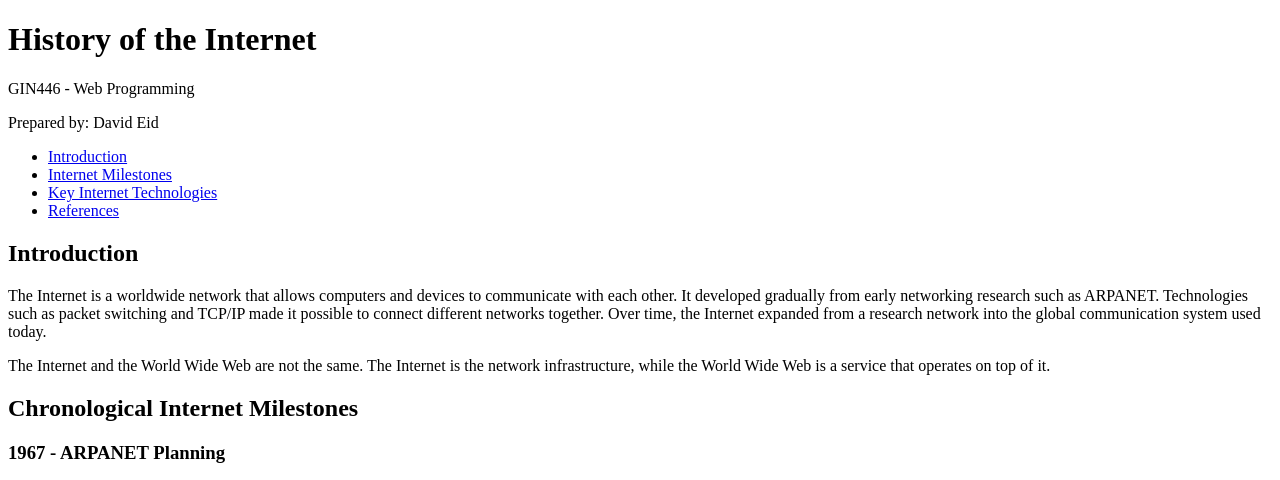
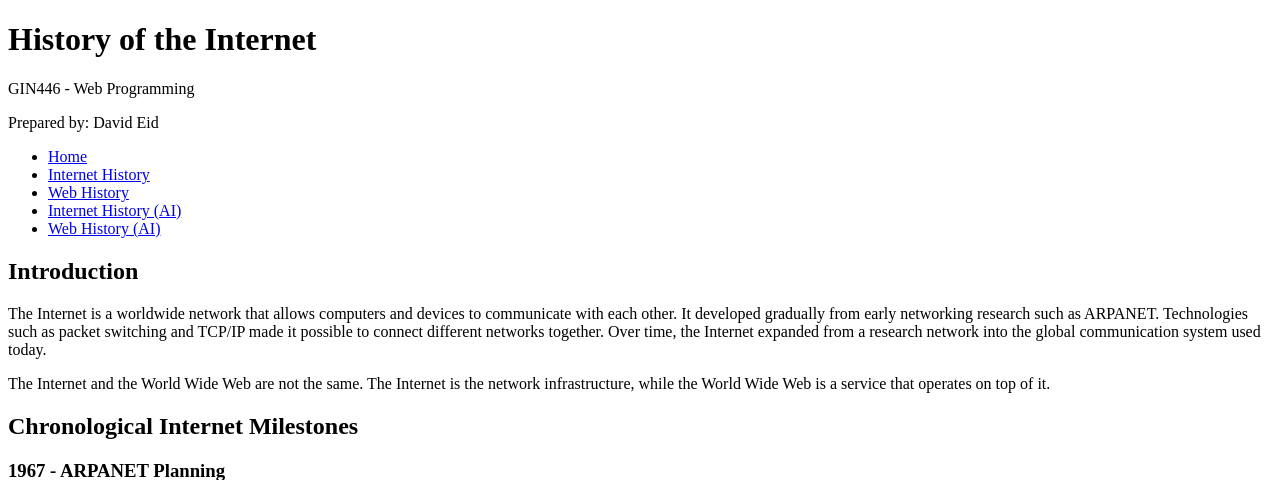
Before and after one commit to david-eid/web-programming-site, a Flask app: page /internet-history-ai in a window 1280 px wide. Shown: the top 480 px of the page. Run offline with Flask 3, Linux system fonts and the light colour scheme.

Commit message:
Align AI page navigation

```diff
--- a/templates/internet-history-ai.html
+++ b/templates/internet-history-ai.html
@@ -16,13 +16,14 @@
         <p>Prepared by: David Eid</p>
 
         <nav aria-label="Main navigation">
-            <ul>
-                <li><a href="#introduction">Introduction</a></li>
-                <li><a href="#milestones">Internet Milestones</a></li>
-                <li><a href="#technologies">Key Internet Technologies</a></li>
-                <li><a href="#references">References</a></li>
-            </ul>
-        </nav>
+    <ul>
+        <li><a href="/">Home</a></li>
+        <li><a href="/internet-history">Internet History</a></li>
+        <li><a href="/web-history">Web History</a></li>
+        <li><a href="/internet-history-ai">Internet History (AI)</a></li>
+        <li><a href="/web-history-ai">Web History (AI)</a></li>
+    </ul>
+</nav>
     </header>
 
     <main>
--- a/templates/web-history-ai.html
+++ b/templates/web-history-ai.html
@@ -24,9 +24,6 @@
         <li><a href="/web-history">Web History</a></li>
         <li><a href="/internet-history-ai">Internet History (AI)</a></li>
         <li><a href="/web-history-ai">Web History (AI)</a></li>
-                <li><a href="#milestones">Web Milestones</a></li>
-                <li><a href="#technologies">Key Web Technologies</a></li>
-                <li><a href="#references">References</a></li>
     </ul>
 </nav>
     </header>
```
Lines whose indentation alone changed are shown as unchanged.
